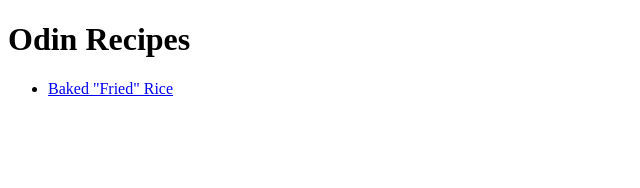
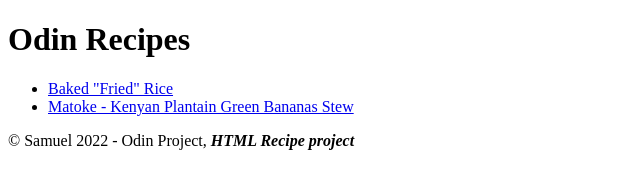
Before and after one commit to SamwayneKE/odin-recipes, a plain HTML site: page index.html in a window 1280 px wide. Shown: the whole page, without its empty margins (0-640 px from the left). Drawn offline with Linux system fonts and the light colour scheme.

Commit message:
Edited index.html by adding a footer

```diff
--- a/index.html
+++ b/index.html
@@ -10,6 +10,10 @@
     <h1>Odin Recipes</h1>
     <ul>
         <li><a href="/recipes/rice.html">Baked "Fried" Rice</a></li>
+        <li><a href="/recipes/matoke.html">Matoke - Kenyan Plantain Green Bananas Stew</a></li>
     </ul>
+    <footer>
+        <p>&copy; Samuel 2022 - Odin Project, <b><i>HTML Recipe project</i></b></p>
+    </footer>
 </body>
 </html>
```
